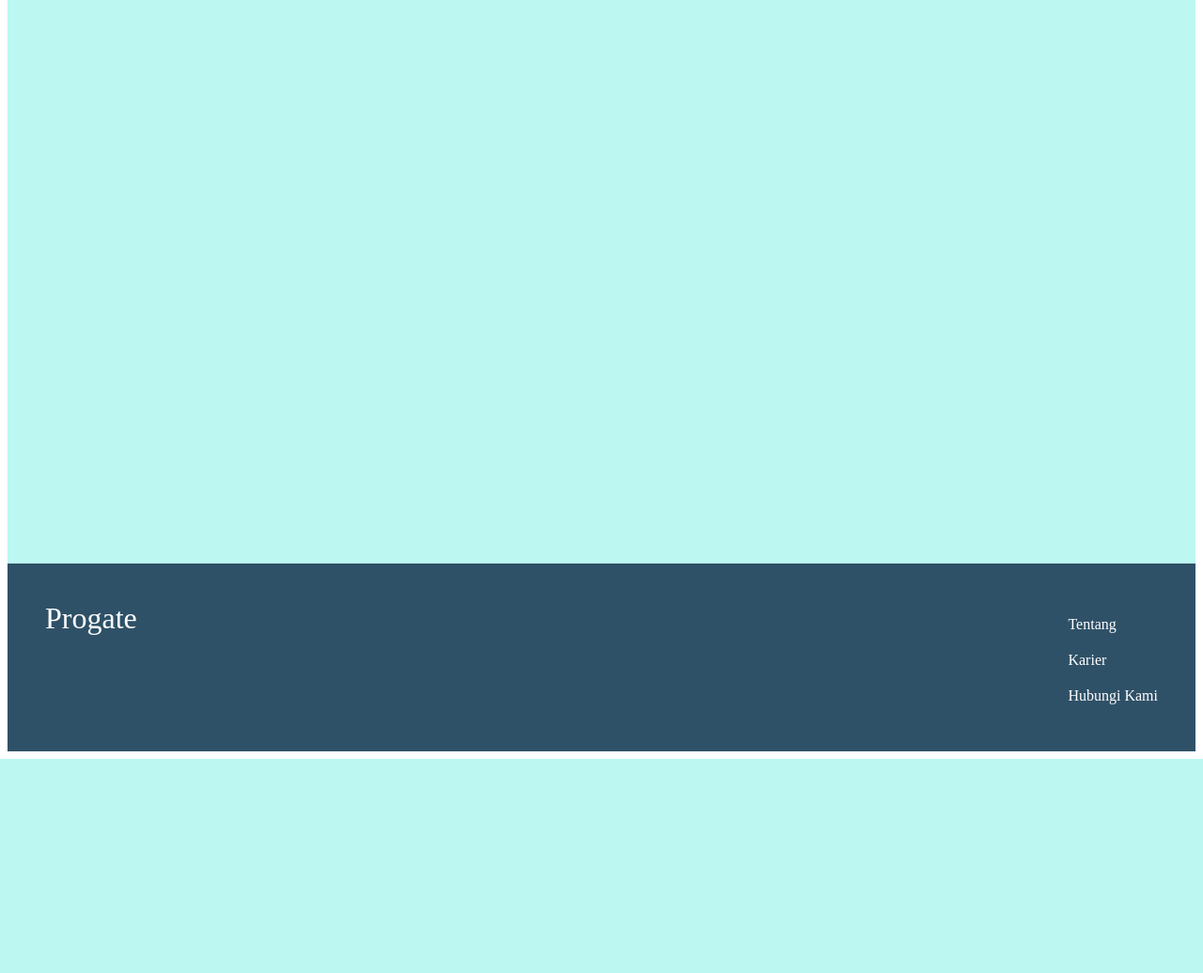
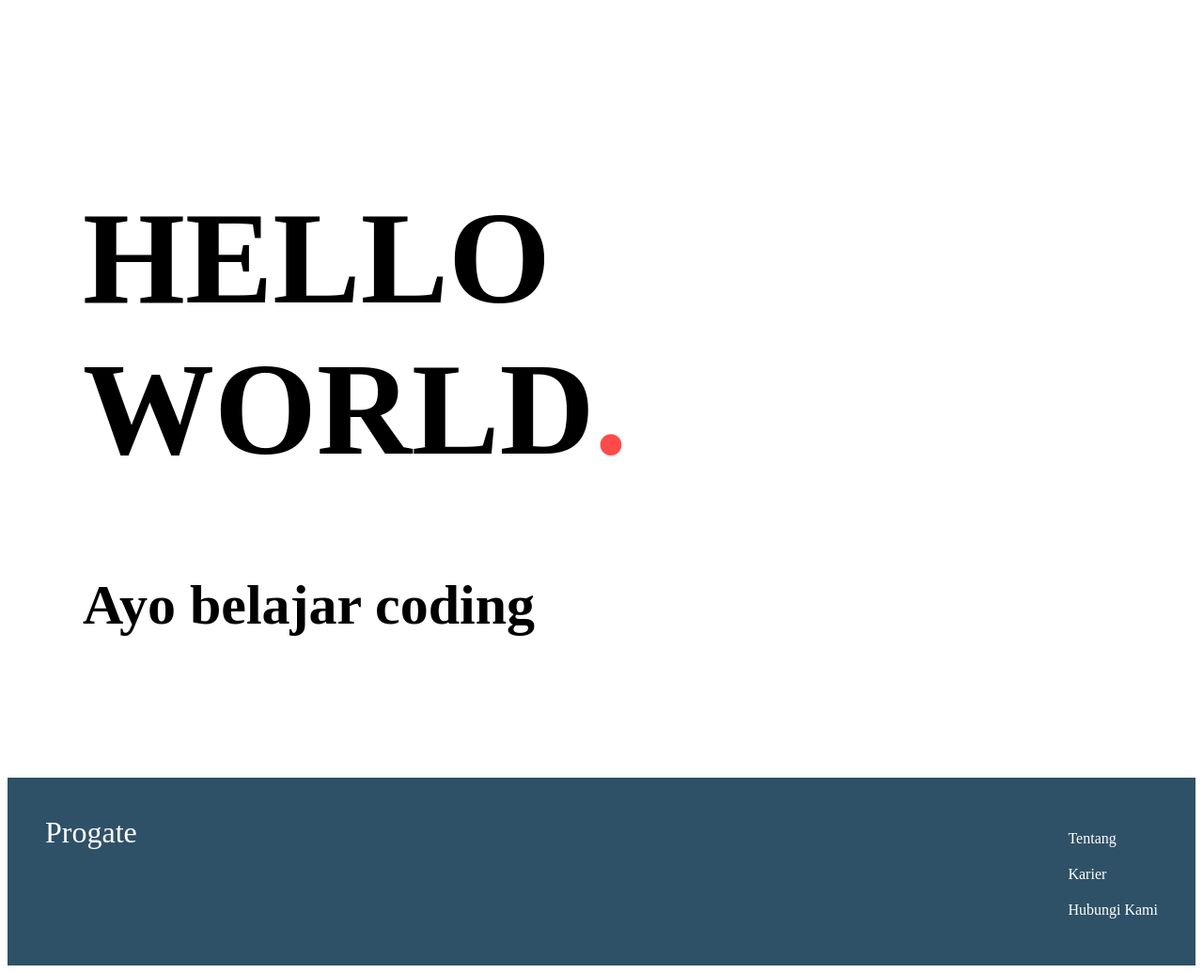
Before and after one commit to izmilia-prastika/training-progate-orangsiber, a PHP site: page /index.html in a window 1280 px wide. Shown: the part 106-1142 px from the top of the page at 94% size. Before the commit the page ends 914 px from the top, so only its background shows below. Run offline with PHP 8.4, Linux system fonts and the light colour scheme.

Commit message:
Add files via upload

```diff
--- a/index.html
+++ b/index.html
@@ -18,6 +18,17 @@
     </div>
 
     <div class="main">
+      <!-- Tambahkan tag <div> dengan class "copy-container" -->
+      <div class="copy-container">
+        <h1>HELLO WORLD<span>.</span></h1>
+        <h2>Ayo belajar coding</h2>
+      </div>
+
+      <!-- Tambahkan tag <div> dengan class "contents" -->
+      <div class="contents"></div>
+
+      <!-- Tambahkan tag <div> dengan class "contact-form" -->
+      <div class="contact-form"></div>
 
     </div>
 
--- a/style.css
+++ b/style.css
@@ -24,36 +24,45 @@
 }
 
 .main {
-  background-color: #bdf7f1;
-  height: 600px;
+  /* Hapuskan CSS background-color */
+
+  /* Hapuskan CSS height */
+
+  /* Gantikan padding atas & bawah ke 100px, dan padding kiri & kanan ke 80px */
+  padding: 100px 80px ;
+}
+
+/* Gantikan font-size tag <h1> didalam copy-container */
+.copy-container h1 {
+  font-size: 140px;
+}
+
+/* Gantikan font-size tag <h2> didalam copy-container */
+.copy-container h2 {
+  font-size: 60px;
+}
+
+/* Gantikan color tags <span> didalam copy-container */
+.copy-container span {
+  color: #ff4a4a;
 }
 
 .footer {
-  /* Gantikan background-color ke #2f5167 */
   background-color: #2f5167;
-
-  /* Gantikan color ke #fff */
   color: #fff;
-
-  /* Gantikan height ke 120px */
   height: 120px;
-
-  /* Gantikan padding untuk semua sisi ke 40px */
-  padding: 40px 40px 40px 40px;
+  padding: 40px;
 }
 
-/* Gantikan font-size dan property float footer-logo */
 .footer-logo {
+  float: left;
   font-size: 32px;
-  float: left;
 }
 
-/* Gantikan float property footer-list */
 .footer-list {
   float: right;
 }
 
-/* Tambahkan CSS untuk tag <li> kedalam footer-list */
 .footer-list li {
   padding-bottom: 20px;
 }
```
